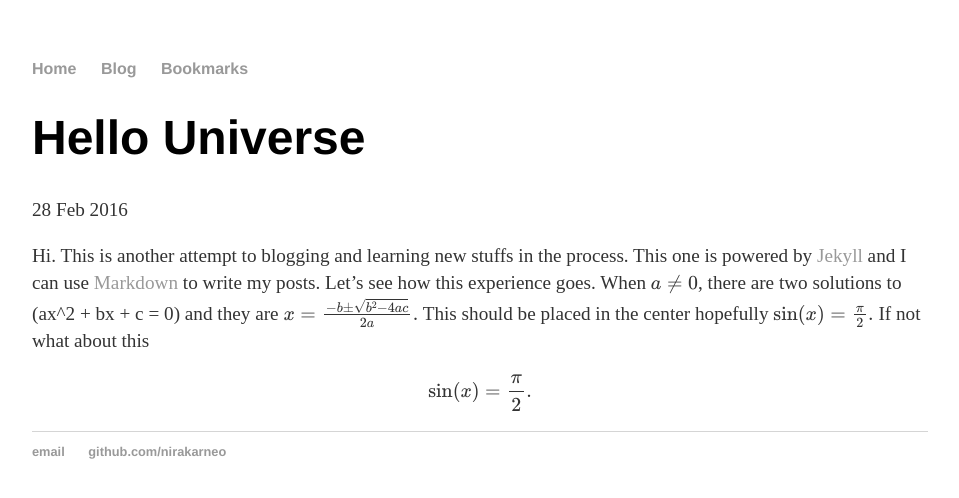
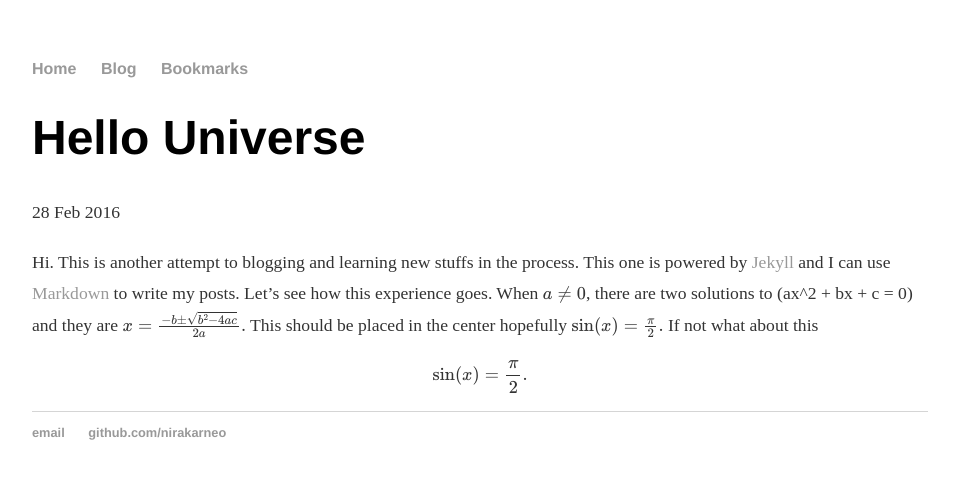
Before and after one commit to nirakarneo/nirakarneo.github.io, a Jekyll site: the page built from _posts/2016-02-28-new-post.md, in a window 1280 px wide. Shown: the top 498 px of the page, without its empty margins (160-1119 px from the left). Built offline with Jekyll 4.4.1, drawn with Linux system fonts in a browser that asks for light colours; formulas are drawn with MathJax 3; comment, search, counter and statistics services are not loaded.

Commit message:
Update main.css

```diff
--- a/css/main.css
+++ b/css/main.css
@@ -25,10 +25,10 @@ h1 {
     font-family:'Helvetica', 'Arial', 'Sans-Serif';
 }
 p {
-    font-size: 1.2em;
-    line-height: 1.4em;
+    align: "justify";
+    font-size: 1.1em;
+    line-height: 1.8em;
     color: #333;
-    align: justify;
 }
 footer {
     border-top: 1px solid #d5d5d5;
```
